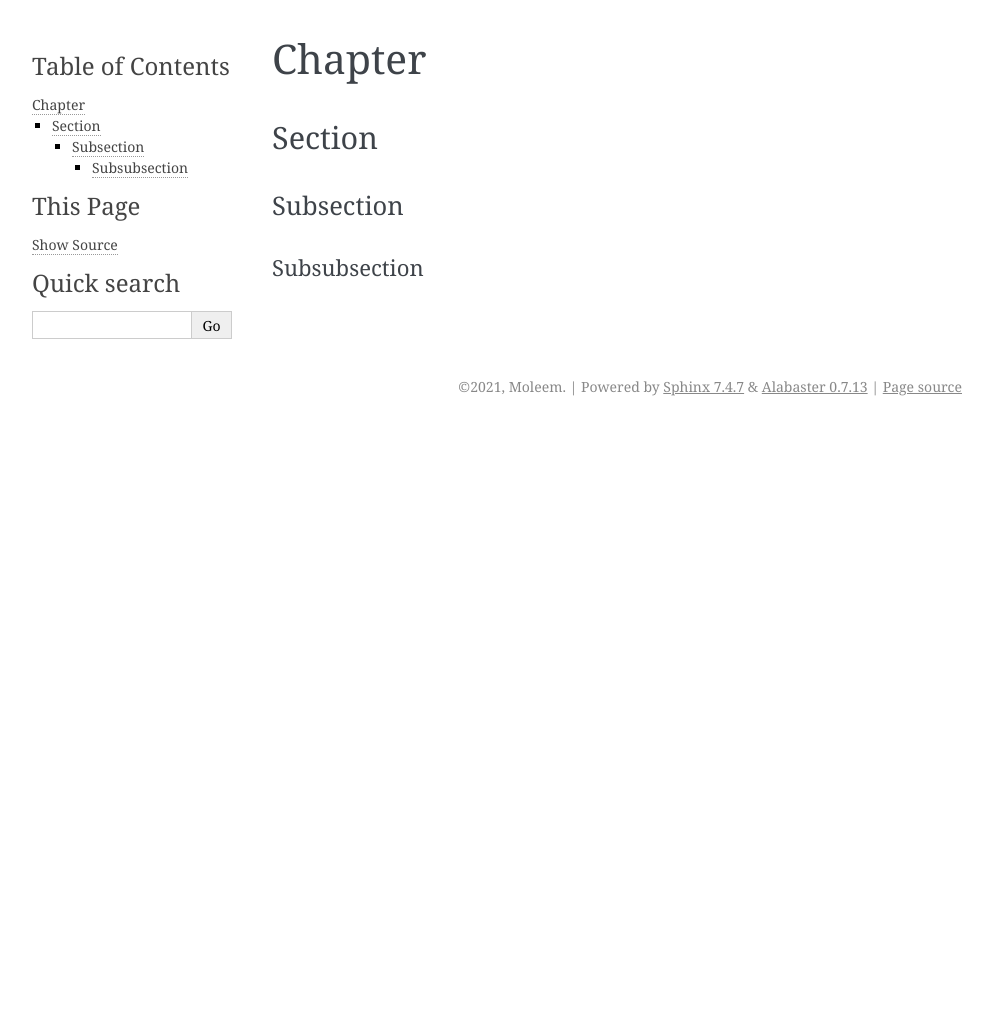
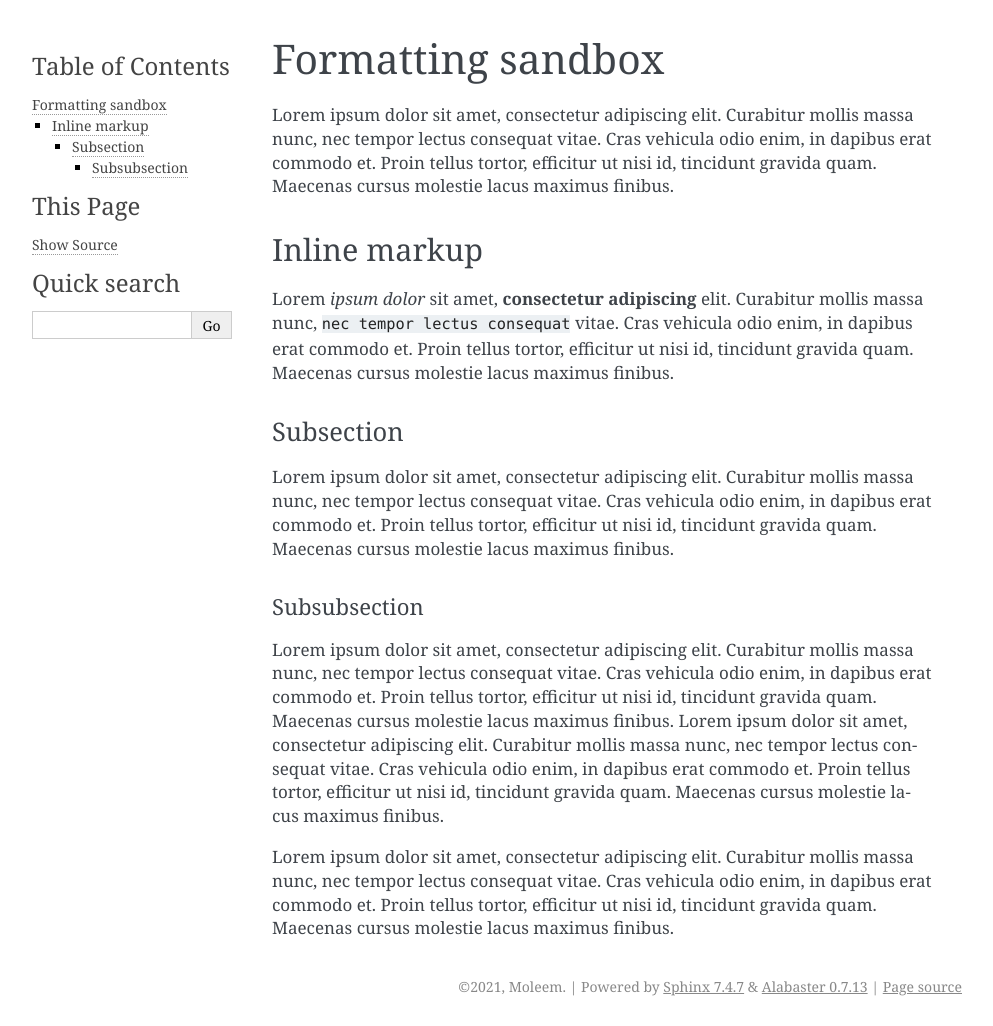
Before and after one commit to Moleem/Documentation, a Sphinx documentation site: the page built from source/formats.rst, in a window 1280 px wide. Shown: the whole page, without its empty margins (148-1141 px from the left). Built offline with Sphinx 7.4.7, drawn with Linux system fonts in a browser that asks for light colours; before the commit the page ends 900 px from its top, so only the background shows below that.

Commit message:
formats test: inline markup

```diff
--- a/source/formats.rst
+++ b/source/formats.rst
@@ -1,11 +1,22 @@
-Chapter
-=======
+Formatting sandbox
+==================
 
-Section
--------
+Lorem ipsum dolor sit amet, consectetur adipiscing elit. Curabitur mollis massa nunc, nec tempor lectus consequat vitae. Cras vehicula odio enim, in dapibus erat commodo et. Proin tellus tortor, efficitur ut nisi id, tincidunt gravida quam. Maecenas cursus molestie lacus maximus finibus.
+
+Inline markup
+-------------
+
+Lorem *ipsum dolor* sit amet, **consectetur adipiscing** elit. Curabitur mollis massa nunc, ``nec tempor lectus consequat`` vitae. Cras vehicula odio enim, in dapibus erat commodo et. Proin tellus tortor, efficitur ut nisi id, tincidunt gravida quam. Maecenas cursus molestie lacus maximus finibus.
 
 Subsection
 ..........
 
+Lorem ipsum dolor sit amet, consectetur adipiscing elit. Curabitur mollis massa nunc, nec tempor lectus consequat vitae. Cras vehicula odio enim, in dapibus erat commodo et. Proin tellus tortor, efficitur ut nisi id, tincidunt gravida quam. Maecenas cursus molestie lacus maximus finibus.
+
 Subsubsection
 *************
+
+Lorem ipsum dolor sit amet, consectetur adipiscing elit. Curabitur mollis massa nunc, nec tempor lectus consequat vitae. Cras vehicula odio enim, in dapibus erat commodo et. Proin tellus tortor, efficitur ut nisi id, tincidunt gravida quam. Maecenas cursus molestie lacus maximus finibus.
+Lorem ipsum dolor sit amet, consectetur adipiscing elit. Curabitur mollis massa nunc, nec tempor lectus consequat vitae. Cras vehicula odio enim, in dapibus erat commodo et. Proin tellus tortor, efficitur ut nisi id, tincidunt gravida quam. Maecenas cursus molestie lacus maximus finibus.
+
+Lorem ipsum dolor sit amet, consectetur adipiscing elit. Curabitur mollis massa nunc, nec tempor lectus consequat vitae. Cras vehicula odio enim, in dapibus erat commodo et. Proin tellus tortor, efficitur ut nisi id, tincidunt gravida quam. Maecenas cursus molestie lacus maximus finibus.
```
